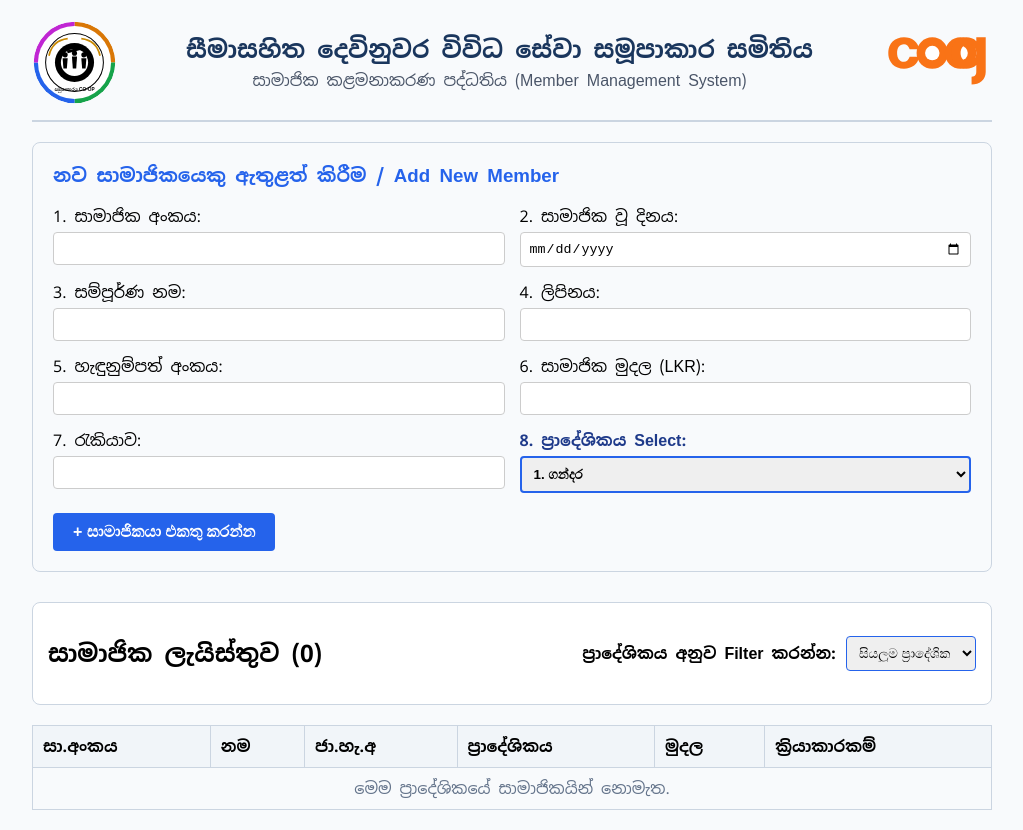
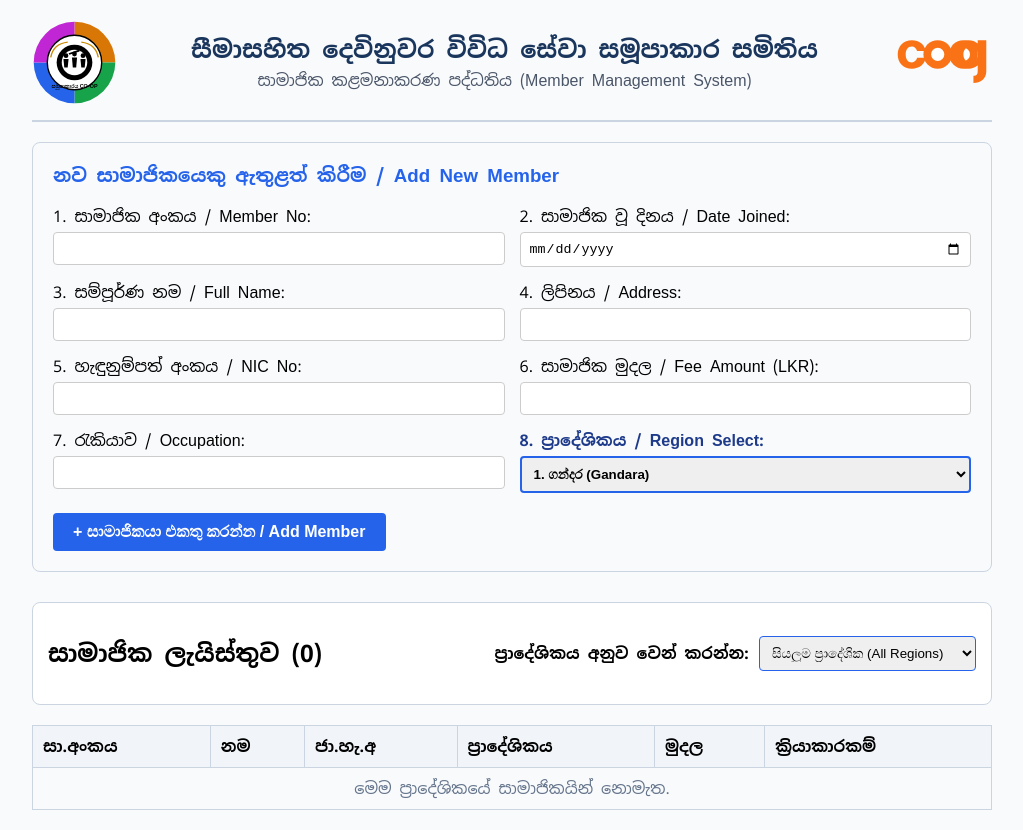
Before and after one commit to freeshihanshihan-lgtm/coop-member-system-New, a Next.js app: page / in a window 1280 px wide. Shown: the whole page, without its empty margins (128-1151 px from the left). Built offline with nearby package versions, Linux system fonts and the light colour scheme.

Commit message:
Update index.js

```diff
--- a/pages/index.js
+++ b/pages/index.js
@@ -1,59 +1,6 @@
 'use client';
 
 import { useState, useRef } from 'react';
-
-// DIRECT BASE64 LOGOS (NO FILE PATH ISSUES)
-const RoundCoopLogo = () => (
-  <svg viewBox="0 0 500 500" width="100%" height="100%">
-    <defs>
-      <clipPath id="circleClip">
-        <circle cx="250" cy="250" r="240" />
-      </clipPath>
-    </defs>
-    {/* Rainbow Border Rings */}
-    <g clipPath="url(#circleClip)">
-      <path d="M 250,10 A 240,240 0 0,1 490,250 L 250,250 Z" fill="#d97706" />
-      <path d="M 490,250 A 240,240 0 0,1 250,490 L 250,250 Z" fill="#16a34a" />
-      <path d="M 250,490 A 240,240 0 0,1 10,250 L 250,250 Z" fill="#2563eb" />
-      <path d="M 10,250 A 240,240 0 0,1 250,10 L 250,250 Z" fill="#c026d3" />
-      {/* Inner White Circle */}
-      <circle cx="250" cy="250" r="215" fill="#ffffff" />
-      {/* Black Outer Ring */}
-      <circle cx="250" cy="250" r="170" fill="none" stroke="#000000" strokeWidth="6" />
-      {/* Center Gear */}
-      <circle cx="250" cy="250" r="115" fill="#000000" />
-      <circle cx="250" cy="250" r="80" fill="#ffffff" />
-      {/* Inner Figures */}
-      <g fill="#000000">
-        <circle cx="195" cy="205" r="15" />
-        <circle cx="250" cy="195" r="15" />
-        <circle cx="305" cy="205" r="15" />
-        <path d="M 180,225 L 210,225 L 205,285 L 185,285 Z" />
-        <path d="M 235,215 L 265,215 L 260,285 L 240,285 Z" />
-        <path d="M 290,225 L 320,225 L 315,285 L 295,285 Z" />
-        <path d="M 210,195 L 290,175 L 285,160 L 205,180 Z" />
-      </g>
-      {/* Paddy ears */}
-      <path d="M 100,210 Q 120,120 210,110" stroke="#ca8a04" strokeWidth="10" fill="none" />
-      <path d="M 400,210 Q 380,120 290,110" stroke="#ca8a04" strokeWidth="10" fill="none" />
-      {/* Text Arc */}
-      <text x="250" y="420" textAnchor="middle" fontSize="28" fontWeight="bold" fontFamily="'Iskoola Pota', Arial" fill="#000">සමූපාකාරය CO-OP</text>
-    </g>
-  </svg>
-);
-
-const CoopTextLogo = () => (
-  <svg viewBox="0 0 350 160" width="100%" height="100%">
-    <g fill="#f97316">
-      <path d="M 70 100 C 40 100 20 80 20 50 C 20 20 40 0 70 0 C 95 0 115 15 118 38 L 88 38 C 85 28 78 22 70 22 C 55 22 48 34 48 50 C 48 66 55 78 70 78 C 78 78 85 72 88 62 L 118 62 C 115 85 95 100 70 100 Z" />
-      <circle cx="160" cy="50" r="50" />
-      <circle cx="160" cy="50" r="23" fill="#ffffff" />
-      <circle cx="250" cy="50" r="50" />
-      <circle cx="250" cy="50" r="23" fill="#ffffff" />
-      <path d="M 300 0 L 330 0 L 330 110 C 330 135 310 150 285 150 L 285 125 C 298 125 300 118 300 108 L 300 88 C 292 96 280 100 268 100 C 240 100 220 80 220 50 C 220 20 240 0 268 0 C 280 0 292 4 300 12 Z M 275 22 C 260 22 250 34 250 50 C 250 66 260 78 275 78 C 290 78 300 66 300 50 C 300 34 290 22 275 22 Z" />
-    </g>
-  </svg>
-);
 
 export default function Home() {
   const [members, setMembers] = useState([]);
@@ -79,7 +26,7 @@ export default function Home() {
   const handleSubmit = (e) => {
     e.preventDefault();
     if (!formData.memberNo || !formData.fullName) {
-      alert('කරුණාකර අවශ්‍ය තොරතුරු ඇතුළත් කරන්න');
+      alert('කරුණාකර අවශ්‍ය තොරතුරු ඇතුළත් කරන්න / Please fill required fields');
       return;
     }
     setMembers([...members, { ...formData, id: Date.now() }]);
@@ -106,13 +53,55 @@ export default function Home() {
     ? members
     : members.filter(m => m.region === filterRegion);
 
+  // SVG Logos
+  const RoundCoopLogo = () => (
+    <svg viewBox="0 0 500 500" width="100%" height="100%">
+      <path d="M 250,10 A 240,240 0 0,1 490,250 L 410,250 A 160,160 0 0,0 250,90 Z" fill="#d97706" />
+      <path d="M 490,250 A 240,240 0 0,1 250,490 L 250,410 A 160,160 0 0,0 410,250 Z" fill="#16a34a" />
+      <path d="M 250,490 A 240,240 0 0,1 10,250 L 90,250 A 160,160 0 0,0 250,410 Z" fill="#2563eb" />
+      <path d="M 10,250 A 240,240 0 0,1 250,10 L 250,90 A 160,160 0 0,0 90,250 Z" fill="#c026d3" />
+      <circle cx="250" cy="250" r="160" fill="#ffffff" stroke="#000" strokeWidth="8" />
+      {/* Center Gear */}
+      <circle cx="250" cy="250" r="105" fill="#000000" />
+      <circle cx="250" cy="250" r="75" fill="#ffffff" />
+      {/* Figures */}
+      <g fill="#000000">
+        <circle cx="200" cy="210" r="14" />
+        <circle cx="250" cy="200" r="14" />
+        <circle cx="300" cy="210" r="14" />
+        <path d="M 185,230 L 215,230 L 210,280 L 190,280 Z" />
+        <path d="M 235,220 L 265,220 L 260,280 L 240,280 Z" />
+        <path d="M 285,230 L 315,230 L 310,280 L 290,280 Z" />
+        <path d="M 220,205 L 280,185 L 275,175 L 215,195 Z" />
+      </g>
+      {/* Wheat Details */}
+      <path d="M 110,220 Q 125,140 210,130" stroke="#ca8a04" strokeWidth="8" fill="none" />
+      <path d="M 390,220 Q 375,140 290,130" stroke="#ca8a04" strokeWidth="8" fill="none" />
+      {/* Sinhala & Tamil Text Arc Simulation */}
+      <text x="250" y="400" textAnchor="middle" fontSize="32" fontWeight="bold" fontFamily="sans-serif" fill="#000">සමූපාකාරය CO-OP</text>
+    </svg>
+  );
+
+  const CoopTextLogo = () => (
+    <svg viewBox="0 0 350 160" width="100%" height="100%">
+      <g fill="#f97316">
+        <path d="M 70 100 C 40 100 20 80 20 50 C 20 20 40 0 70 0 C 95 0 115 15 118 38 L 88 38 C 85 28 78 22 70 22 C 55 22 48 34 48 50 C 48 66 55 78 70 78 C 78 78 85 72 88 62 L 118 62 C 115 85 95 100 70 100 Z" />
+        <circle cx="160" cy="50" r="50" />
+        <circle cx="160" cy="50" r="23" fill="#ffffff" />
+        <circle cx="250" cy="50" r="50" />
+        <circle cx="250" cy="50" r="23" fill="#ffffff" />
+        <path d="M 300 0 L 330 0 L 330 110 C 330 135 310 150 285 150 L 285 125 C 298 125 300 118 300 108 L 300 88 C 292 96 280 100 268 100 C 240 100 220 80 220 50 C 220 20 240 0 268 0 C 280 0 292 4 300 12 Z M 275 22 C 260 22 250 34 250 50 C 250 66 260 78 275 78 C 290 78 300 66 300 50 C 300 34 290 22 275 22 Z" />
+      </g>
+    </svg>
+  );
+
   return (
     <div style={{ fontFamily: "'Iskoola Pota', 'Noto Sans Sinhala', Arial, sans-serif", padding: '20px', maxWidth: '1000px', margin: 'auto' }}>
 
-      {/* SCREEN VIEW */}
+      {/* SCREEN ONLY VIEW */}
       <div className="no-print">
 
-        {/* HEADER LOGOS */}
+        {/* HEADER WITH LOGOS */}
         <div style={{ display: 'flex', alignItems: 'center', justifyContent: 'space-between', borderBottom: '2px solid #cbd5e1', paddingBottom: '15px', marginBottom: '20px' }}>
           <div style={{ width: '85px', height: '85px' }}>
             <RoundCoopLogo />
@@ -125,7 +114,7 @@ export default function Home() {
               සාමාජික කළමනාකරණ පද්ධතිය (Member Management System)
             </h3>
           </div>
-          <div style={{ width: '110px', height: '55px' }}>
+          <div style={{ width: '100px', height: '50px' }}>
             <CoopTextLogo />
           </div>
         </div>
@@ -136,76 +125,77 @@ export default function Home() {
           <div style={{ display: 'grid', gridTemplateColumns: '1fr 1fr', gap: '15px' }}>
 
             <div>
-              <label>1. සාමාජික අංකය:</label>
+              <label>1. සාමාජික අංකය / Member No:</label>
               <input type="text" name="memberNo" value={formData.memberNo} onChange={handleChange} required style={inputStyle} />
             </div>
 
             <div>
-              <label>2. සාමාජික වූ දිනය:</label>
+              <label>2. සාමාජික වූ දිනය / Date Joined:</label>
               <input type="date" name="joinDate" value={formData.joinDate} onChange={handleChange} required style={inputStyle} />
             </div>
 
             <div>
-              <label>3. සම්පූර්ණ නම:</label>
+              <label>3. සම්පූර්ණ නම / Full Name:</label>
               <input type="text" name="fullName" value={formData.fullName} onChange={handleChange} required style={inputStyle} />
             </div>
 
             <div>
-              <label>4. ලිපිනය:</label>
+              <label>4. ලිපිනය / Address:</label>
               <input type="text" name="address" value={formData.address} onChange={handleChange} required style={inputStyle} />
             </div>
 
             <div>
-              <label>5. හැඳුනුම්පත් අංකය:</label>
+              <label>5. හැඳුනුම්පත් අංකය / NIC No:</label>
               <input type="text" name="nic" value={formData.nic} onChange={handleChange} required style={inputStyle} />
             </div>
 
             <div>
-              <label>6. සාමාජික මුදල (LKR):</label>
+              <label>6. සාමාජික මුදල / Fee Amount (LKR):</label>
               <input type="number" name="fee" value={formData.fee} onChange={handleChange} required style={inputStyle} />
             </div>
 
             <div>
-              <label>7. රැකියාව:</label>
+              <label>7. රැකියාව / Occupation:</label>
               <input type="text" name="occupation" value={formData.occupation} onChange={handleChange} required style={inputStyle} />
             </div>
 
             <div>
-              <label style={{ fontWeight: 'bold', color: '#1e3a8a' }}>8. ප්‍රාදේශිකය Select:</label>
+              <label style={{ fontWeight: 'bold', color: '#1e3a8a' }}>8. ප්‍රාදේශිකය / Region Select:</label>
               <select name="region" value={formData.region} onChange={handleChange} style={{ ...inputStyle, border: '2px solid #2563eb', fontWeight: 'bold' }}>
-                <option value="ගන්දර">1. ගන්දර</option>
-                <option value="කන්දගොඩැල්ල">2. කන්දගොඩැල්ල</option>
-                <option value="කපුගම">3. කපුගම</option>
-                <option value="අපරැක්ක">4. අපරැක්ක</option>
-                <option value="නා ඔටුන්න">5. නා ඔටුන්න</option>
+                <option value="ගන්දර">1. ගන්දර (Gandara)</option>
+                <option value="කන්දගොඩැල්ල">2. කන්දගොඩැල්ල (Kandagodella)</option>
+                <option value="කපුගම">3. කපුගම (Kapugama)</option>
+                <option value="අපරැක්ක">4. අපරැක්ක (Aparekka)</option>
+                <option value="නා ඔටුන්න">5. නා ඔටුන්න (Na Otunna)</option>
               </select>
             </div>
 
           </div>
           <button type="submit" style={{ marginTop: '20px', padding: '10px 20px', backgroundColor: '#2563eb', color: '#fff', border: 'none', borderRadius: '4px', cursor: 'pointer', fontSize: '16px', fontWeight: 'bold' }}>
-            + සාමාජිකයා එකතු කරන්න
+            + සාමාජිකයා එකතු කරන්න / Add Member
           </button>
         </form>
 
-        {/* MEMBER LIST & REGION FILTER */}
+        {/* MEMBER LIST & REGION FILTER FOR PDF */}
         <div style={{ background: '#fff', padding: '15px', borderRadius: '8px', border: '1px solid #cbd5e1', marginBottom: '20px' }}>
           <div style={{ display: 'flex', justifyContent: 'space-between', alignItems: 'center', flexWrap: 'wrap', gap: '10px' }}>
             <h2>සාමාජික ලැයිස්තුව ({filteredMembers.length})</h2>
 
+            {/* FILTER BY REGION */}
             <div style={{ display: 'flex', alignItems: 'center', gap: '10px' }}>
-              <label style={{ fontWeight: 'bold' }}>ප්‍රාදේශිකය අනුව Filter කරන්න:</label>
+              <label style={{ fontWeight: 'bold' }}>ප්‍රාදේශිකය අනුව වෙන් කරන්න:</label>
               <select value={filterRegion} onChange={(e) => setFilterRegion(e.target.value)} style={{ padding: '8px', borderRadius: '4px', border: '1px solid #2563eb' }}>
-                <option value="ALL">සියලුම ප්‍රාදේශික</option>
-                <option value="ගන්දර">ගන්දර</option>
-                <option value="කන්දගොඩැල්ල">කන්දගොඩැල්ල</option>
-                <option value="කපුගම">කපුගම</option>
-                <option value="අපරැක්ක">අපරැක්ක</option>
-                <option value="නා ඔටුන්න">නා ඔටුන්න</option>
+                <option value="ALL">සියලුම ප්‍රාදේශික (All Regions)</option>
+                <option value="ගන්දර">ගන්දර (Gandara)</option>
+                <option value="කන්දගොඩැල්ල">කන්දගොඩැල්ල (Kandagodella)</option>
+                <option value="කපුගම">කපුගම (Kapugama)</option>
+                <option value="අපරැක්ක">අපරැක්ක (Aparekka)</option>
+                <option value="නා ඔටුන්න">නා ඔටුන්න (Na Otunna)</option>
               </select>
 
               {filteredMembers.length > 0 && (
                 <button onClick={() => handlePrint('summary')} style={{ padding: '8px 16px', backgroundColor: '#16a34a', color: '#fff', border: 'none', borderRadius: '4px', cursor: 'pointer', fontWeight: 'bold' }}>
-                  📄 {filterRegion === 'ALL' ? 'සියලුම' : filterRegion} නාම ලේඛනය PDF ගන්න
+                  📄 {filterRegion === 'ALL' ? 'සියලුම' : filterRegion} නාම ලේඛනය PDF ලෙස ගන්න
                 </button>
               )}
             </div>
@@ -248,10 +238,10 @@ export default function Home() {
         </table>
       </div>
 
-      {/* PRINT AREA (PDF OUTPUT) */}
+      {/* PRINT AREA (FOR A4 PDF OUTPUT) */}
       <div className="print-only" ref={printRef}>
 
-        {/* 1. REGION SUMMARY PDF */}
+        {/* 1. SUMMARY LIST PDF (REGION FILTERED) */}
         {activePrint === 'summary' && (
           <div style={{ padding: '10mm', color: '#000' }}>
             <div style={{ textAlign: 'center', marginBottom: '20px' }}>
@@ -312,20 +302,20 @@ export default function Home() {
           </div>
         )}
 
-        {/* 2. SHARE CERTIFICATE PDF */}
+        {/* 2. INDIVIDUAL SHARE CERTIFICATE PDF */}
         {activePrint && activePrint !== 'summary' && (
           <div style={{ border: '2px solid #000', padding: '10mm', minHeight: '270mm', position: 'relative', color: '#000', boxSizing: 'border-box' }}>
 
-            {/* Header with Direct Embedded Vector Logos */}
+            {/* Header Header Info with Exact Logos */}
             <div style={{ borderBottom: '3px solid #000', paddingBottom: '10px', marginBottom: '10px' }}>
               <div style={{ display: 'flex', justifyContent: 'space-between', alignItems: 'center' }}>
 
-                {/* Left Round Logo */}
+                {/* Left Co-op Round Logo */}
                 <div style={{ width: '85px', height: '85px' }}>
                   <RoundCoopLogo />
                 </div>
 
-                {/* Center Header Details */}
+                {/* Center Title Text */}
                 <div style={{ textAlign: 'center', flexGrow: 1 }}>
                   <h2 style={{ margin: 0, color: '#312e81', fontSize: '22px', fontWeight: 'bold' }}>සීමා සහිත දෙවිනුවර විවිධ සේවා සමූපාකාර සමිතිය</h2>
                   <div style={{ fontSize: '13px', fontWeight: 'bold', margin: '2px 0' }}>අංක:111, තංගල්ල පාර, දෙවිනුවර</div>
@@ -340,19 +330,21 @@ export default function Home() {
                 </div>
               </div>
 
+              {/* Reference Reg Nos */}
               <div style={{ display: 'flex', justifyContent: 'space-between', fontSize: '12px', marginTop: '10px', fontWeight: 'bold' }}>
                 <div>මගේ අංකය: M/D/M/GM/ දෙවි/.........../...........</div>
                 <div style={{ textAlign: 'right' }}>ලියාපදිංචි අංකය:<br/>මාර/දෙවි/05</div>
               </div>
             </div>
 
-            {/* Title */}
+            {/* Main Certificate Title */}
             <div style={{ textAlign: 'center', margin: '35px 0' }}>
               <h1 style={{ fontSize: '32px', margin: 0, fontWeight: 'normal', fontFamily: 'serif' }}>සාමාජික කොටස් සහතිකය</h1>
             </div>
 
-            {/* Form Fields */}
+            {/* Exact Formatted Data Rows */}
             <div style={{ width: '85%', margin: '0 auto', fontSize: '16px', lineHeight: '2.8' }}>
+
               <div style={{ display: 'flex' }}>
                 <div style={{ width: '45%' }}>සාමාජිකයාගේ නම</div>
                 <div style={{ width: '5%' }}>-</div>
@@ -394,15 +386,18 @@ export default function Home() {
                 <div style={{ width: '5%' }}>-</div>
                 <div style={{ width: '50%', borderBottom: '1px dotted #000' }}>Rs. {activePrint.fee}</div>
               </div>
+
             </div>
 
-            {/* Footer */}
+            {/* Footer Signatures and Red Starburst Seal */}
             <div style={{ display: 'flex', justifyContent: 'space-between', alignItems: 'center', marginTop: '60px', padding: '0 20px' }}>
+
               <div style={{ textAlign: 'center' }}>
                 <div>...................................................</div>
                 <div style={{ marginTop: '5px', fontSize: '14px' }}>සාමාන්‍යාධිකාරී</div>
               </div>
 
+              {/* Exact Red Starburst Seal Graphic */}
               <div style={{ position: 'relative', width: '110px', height: '110px', display: 'flex', alignItems: 'center', justifyContent: 'center' }}>
                 <svg viewBox="0 0 100 100" width="100%" height="100%" style={{ position: 'absolute' }}>
                   <path d="M 50 0 L 58 15 L 75 3 L 77 22 L 96 18 L 90 36 L 100 50 L 90 64 L 96 82 L 77 78 L 75 97 L 58 85 L 50 100 L 42 85 L 25 97 L 23 78 L 4 82 L 10 64 L 0 50 L 10 36 L 4 18 L 23 22 L 25 3 L 42 15 Z" fill="#b91c1c" />
@@ -416,6 +411,7 @@ export default function Home() {
                 <div>...................................................</div>
                 <div style={{ marginTop: '5px', fontSize: '14px' }}>ගරු සභාපති</div>
               </div>
+
             </div>
 
           </div>
```
